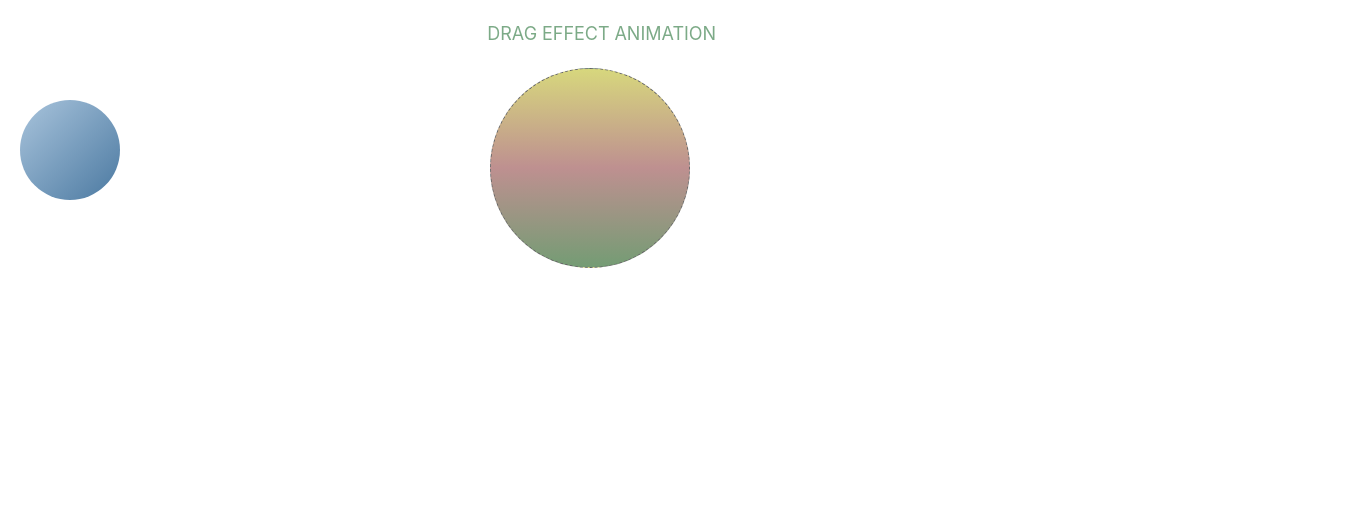
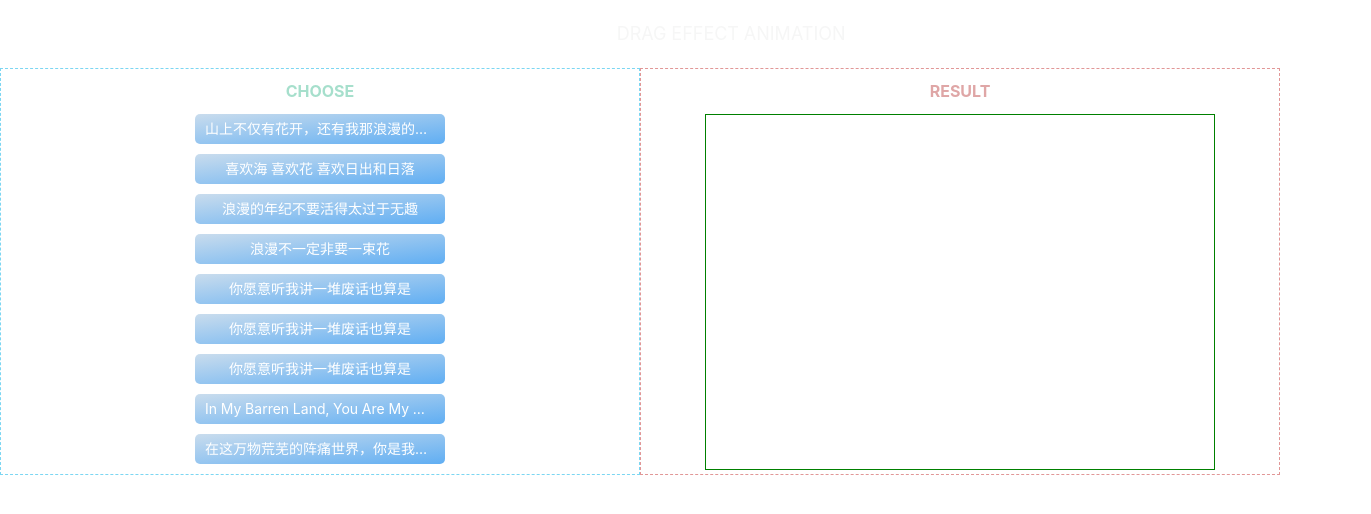
Before and after one commit to AnityXiao/react-exercise, a React (Create React App) app: page /drag in a window 1280 px wide. Shown: the top 514 px of the page, 1371 px wide, since content can reach past the window. Built offline with nearby package versions, Linux system fonts and the light colour scheme.

Commit message:
左右拖拽组件封装

```diff
--- a/src/components/DragElement/DragElement.jsx
+++ b/src/components/DragElement/DragElement.jsx
@@ -6,49 +6,87 @@ import withRouter from '../../utils/withRouter'
 class DragElement extends React.Component {
     constructor(props) {
         super(props);
+        //单个拖拽
+        // this.state = {
+        //     mouseX: 0,
+        //     mouseY: 0,
+        //     divX: 0,
+        //     divY: 0,
+        // }
+        //多个拖拽
         this.state = {
+            positions: []
+        }
+    }
+    componentDidMount() {
+        for (let i = 0; i < this.props.mess.length; i++) {
+            let obj = {
                 mouseX: 0,
                 mouseY: 0,
                 divX: 0,
                 divY: 0,
             }
+            this.setState((state) => {
+                state.positions.push(obj)
+            })
         }
-    componentDidMount() {
-        var self=this
-        console.log(this.props.location.state)
-        const disableDrag = document.querySelector('.drag-box')
-        const disableDrap=document.querySelector('.drag-content')
+        var self = this
+        let disableDrag =Array.from(document.getElementsByClassName('drag-box'))
+        // const disableDrap=document.querySelector('.drag-content')
         // 使用drag/drop实现拖拽
-        disableDrag.ondragstart=function (e){
-            console.log("开始拖拽")
-            self.setState({
-                mouseX:e.clientX,
-                mouseY:e.clientY,
-                divX:this.offsetLeft,
-                divY:this.offsetTop},()=>{
-                    console.log('state',self.state);
+
+        //单个
+        // disableDrag.ondragstart = function (e) {
+        //     self.setState({
+        //         mouseX: e.clientX,
+        //         mouseY: e.clientY,
+        //         divX: this.offsetLeft,
+        //         divY: this.offsetTop
+        //     }, () => {
+        //         console.log('state', self.state);
+        //     })
+        //     e.dataTransfer.setData('index', 1023)
+        // }
+        // disableDrag.ondragend = (e) => {
+        //     let disX = e.clientX - self.state.mouseX
+        //     let disY = e.clientY - self.state.mouseY
+        //     disableDrag.style.position='absolute'
+        //     disableDrag.style.left = disX + self.state.divX + 'px'
+        //     disableDrag.style.top = disY + self.state.divY + 'px'
+        // }
+        //放置被拖拽物的容器的事件
+        // disableDrap.ondragenter=(e) => {
+        //     e.preventDefault();
+        // }
+        // disableDrap.ondragover=(e) => {
+        //     e.preventDefault();
+        // }
+        // disableDrap.ondrop=(e) => {
+        //     console.log(e.dataTransfer.getData('index'));
+        // }
+
+        //多个
+        disableDrag.forEach((item, index) => {
+            item.ondragstart = function (e) {
+                self.setState((state) => {
+                    state.positions[index] = {
+                        mouseX: e.clientX,
+                        mouseY: e.clientY,
+                        divX: this.offsetLeft,
+                        divY: this.offsetTop
+                    }
                 })
-            e.dataTransfer.setData('index',1023)
+                e.dataTransfer.setData('info', JSON.stringify(self.props.mess[index]))
+                self.props.getM(self.props.mess[index])
             }
-        disableDrag.ondragend=(e) => {
-            console.log('拖拽结束')
-            let disX=e.clientX - self.state.mouseX
-            let disY=e.clientY - self.state.mouseY
-            disableDrag.style.left=disX+self.state.divX+'px'
-            disableDrag.style.top=disY+self.state.divY+'px'
+            item.ondragend = (e) => {
+                let disX = e.clientX - self.state.positions[index].mouseX
+                let disY = e.clientY - self.state.positions[index].mouseY
+                item.style.position = 'absolute'
+                item.style.left = disX + self.state.positions[index].divX + 'px'
+                item.style.top = disY + self.state.positions[index].divY + 'px'
             }
-        disableDrap.ondragenter=(e) => {
-            e.preventDefault();
-        }
-        disableDrap.ondragover=(e) => {
-            e.preventDefault();
-        }
-        disableDrap.ondrop=(e) => {
-            // e.preventDefault();
-            // e.stopPragation()
-            console.log('在目标元素中拖放');
-            console.log(e.dataTransfer.getData('index'));
-        }
+        });
 
         // 使用鼠标事件实现拖拽
         // let divX=0,divY=0,mouseX=0,mouseY=0;
@@ -75,11 +113,23 @@ class DragElement extends React.Component {
     render() {
         return (
             <div className="drag-element">
-                <p className='title'>DRAG EFFECT ANIMATION</p>
+                {/* <div className='drag-box' draggable={true}>
+                </div>
                 <div className='drag-box' draggable={true}>
                 </div>
-                <div className='drag-content'>
+                <div className='drag-box' draggable={true}>
+                </div> */}
+                {
+                    this.props.mess.map((item)=>{
+                        return(
+                            <div className='drag-box' draggable={item.draggable} key={item.id} data-id={item.id}>
+                                {item.motto}
                             </div>
+                        )
+                    })
+                }
+                {/* <div className='drag-content'>
+                </div> */}
             </div>
         )
     }
--- a/src/components/DragElement/DragElement.scss
+++ b/src/components/DragElement/DragElement.scss
@@ -1,21 +1,18 @@
 .drag-element{
-    width:calc(100% - 100px);
-    height:100vh;
-    .title{
-        font-size:18px;
-        color:#999;
-        text-align:center;
-        animation: change 5s infinite;
-        margin:20px 0px;
-    }
+    width:100%;
     .drag-box{
-        width:100px;
-        height:100px;
-        position: absolute;
-        background:linear-gradient(to bottom right,#a9c4dc,#4b79a1) ;
-        border-radius: 50%;
-        top:100px;
-        left:20px;
+        width:250px;
+        height:30px;
+        background:linear-gradient(to bottom right,#c9dced,#60aef3) ;
+        border-radius:5px;
+        line-height:30px;
+        text-align: center;
+        color:#fff;
+        margin:10px auto;
+        overflow: hidden;
+        white-space:nowrap;
+        text-overflow: ellipsis;
+        padding:0 10px;
     }
     .drag-content{
         width:200px;
@@ -26,7 +23,3 @@
         background:linear-gradient(rgb(215, 215, 125),rgb(190, 144, 144),rgb(116, 156, 116),) ;
     }
 }
-@keyframes change {
-    from{transform:translateX(100px);opacity:0}
-    to{transform:translateX(0);color:rgb(101, 160, 114)}
-}
--- a/src/index.js
+++ b/src/index.js
@@ -6,7 +6,7 @@ import reportWebVitals from './reportWebVitals';
 import { BrowserRouter, Routes, Route,Navigate} from 'react-router-dom';
 import PulldownAnimation from './views/PulldownElement/PulldownElement';
 import AccordingElement from './views/AccordionElement/AccordingElement';
-import DragElement from './components/DragElement/DragElement';
+import DragFrame from './views/DragFrame/DragFrame';
 
 const root = ReactDOM.createRoot(document.getElementById('root'));
 root.render(
@@ -17,7 +17,7 @@ root.render(
           <Route path="/" element={<App />} />
           <Route path="/pulldown" element={<PulldownAnimation />} />
           <Route path="/according/:name" element={<AccordingElement />} />
-          <Route path="/drag" element={<DragElement />} />
+          <Route path="/drag" element={<DragFrame />} />
           {/* 访问other路由时重定向到首页 */}
           <Route path="/other" element={<Navigate to="/" replace />} />
       </Routes>
--- /dev/null
+++ b/src/views/DragFrame/DragFrame.jsx
@@ -0,0 +1,111 @@
+import React from 'react';
+import './DragFrame.scss'
+import DragElement from '../../components/DragElement/DragElement';
+
+class DragFrame extends React.Component {
+    constructor(props) {
+        super(props);
+        this.state = {
+            //选择数据信息
+            dragMess: [
+                {
+                    id:'01',
+                    motto: '山上不仅有花开，还有我那浪漫的21岁',
+                    draggable: true
+                }, {
+                    id:'02',
+                    motto: '喜欢海 喜欢花 喜欢日出和日落',
+                    draggable: true
+                }, {
+                    id:'03',
+                    motto: '浪漫的年纪不要活得太过于无趣',
+                    draggable: true
+                }, {
+                    id:'04',
+                    motto: '浪漫不一定非要一束花',
+                    draggable: true
+                }, {
+                    id:'05',
+                    motto: '你愿意听我讲一堆废话也算是',
+                    draggable: true
+                }, {
+                    id:'06',
+                    motto: '你愿意听我讲一堆废话也算是',
+                    draggable: true
+                }, {
+                    id:'07',
+                    motto: '你愿意听我讲一堆废话也算是',
+                    draggable: true
+                },{
+                    id:'08',
+                    motto:'In My Barren Land, You Are My Only White Rose',
+                    draggable:false
+                },{
+                    id:'09',
+                    motto:'在这万物荒芜的阵痛世界，你是我心尖上一尘不染的白色玫瑰',
+                    draggable: true,
+                }
+            ],
+            //结果数据信息
+            results:[],
+            //当前操作的选择数据
+            doing:{},
+        }
+    }
+    //使用箭头函数就不用纠结this指向问题
+    getResult=(info)=> {
+        console.log('子组件传递过来的数据', info)
+        this.setState((state)=>{
+            state.doing=info
+        })
+    }
+    componentDidMount() {
+        var self=this
+        let dropBox = document.querySelector('.drag-result')
+        dropBox.ondragenter = (e) => {
+            e.preventDefault();
+        }
+        dropBox.ondragover = (e) => {
+            e.preventDefault();
+        }
+        dropBox.ondragleave = (e) => {
+            e.preventDefault();
+            let newR=self.state.results.filter((item,index) => {
+                return item.id !== self.state.doing.id
+            });
+            self.setState((state)=>{
+                state.results=newR
+            })
+        }
+        dropBox.ondrop = (e) => {
+            let info=JSON.parse(e.dataTransfer.getData('info'))
+            this.setState((state)=>{
+                state.results.push(info)
+            })
+        }
+    }
+    render() {
+        return (
+            <div className="drag-container">
+                <div className="drag-title">
+                    DRAG EFFECT ANIMATION
+                </div>
+                <div className="drag-content">
+                    <div className="drag-left">
+                        <p>CHOOSE</p>
+                        <div className="drag-choose">
+                            <DragElement mess={this.state.dragMess} getM={this.getResult} />
+                        </div>
+                    </div>
+                    <div className="drag-right">
+                        <p>RESULT</p>
+                        <div className="drag-result">
+
+                        </div>
+                    </div>
+                </div>
+            </div>
+        )
+    }
+}
+export default DragFrame
--- /dev/null
+++ b/src/views/DragFrame/DragFrame.scss
@@ -0,0 +1,62 @@
+.drag-container {
+    .drag-title {
+        font-size: 18px;
+        color: #999;
+        text-align: center;
+        animation: change 5s infinite;
+        margin: 20px 0px;
+    }
+    .drag-content{
+        width: 100%;
+        min-height: 400px;
+        display: flex;
+        justify-content: center;
+        .drag-left{
+            width:50%;
+            border:1px dashed rgb(124, 214, 242);
+            box-sizing: border-box;
+            p{
+                font-size:16px;
+                font-weight:bold;
+                color:rgb(166, 223, 204);
+                text-align: center;
+                margin:10px auto;
+            }
+            .drag-choose{
+                margin-top:20px;
+                width:80%;
+                margin:0px auto;
+            }
+        }
+        .drag-right{
+            width:50%;
+            border:1px dashed rgb(225, 151, 151);
+            box-sizing: border-box;
+            p{
+                font-size:16px;
+                font-weight:bold;
+                color:rgb(223, 166, 166);
+                text-align: center;
+                margin:10px auto;
+            }
+            .drag-result{
+                width:80%;
+                height:calc(100% - 50px);
+                border:1px solid green;
+                margin:0px auto;
+            }
+        }
+    }
+}
+
+@keyframes change {
+    from {
+        transform: translateX(100px);
+        opacity: 0
+    }
+
+    to {
+        transform: translateX(0);
+        color: rgb(101, 160, 114)
+    }
+}
```
Lines whose indentation alone changed are shown as unchanged.
